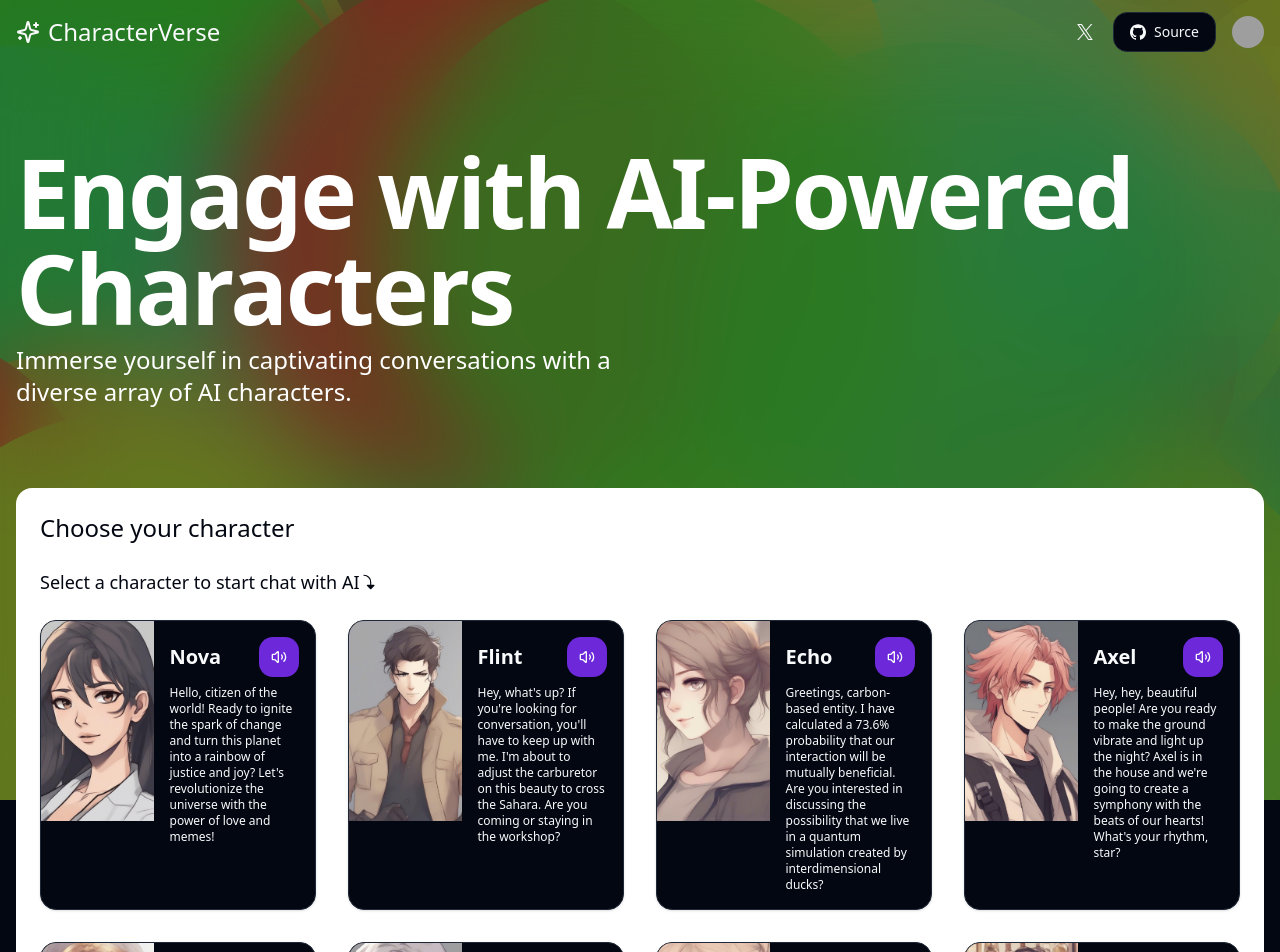
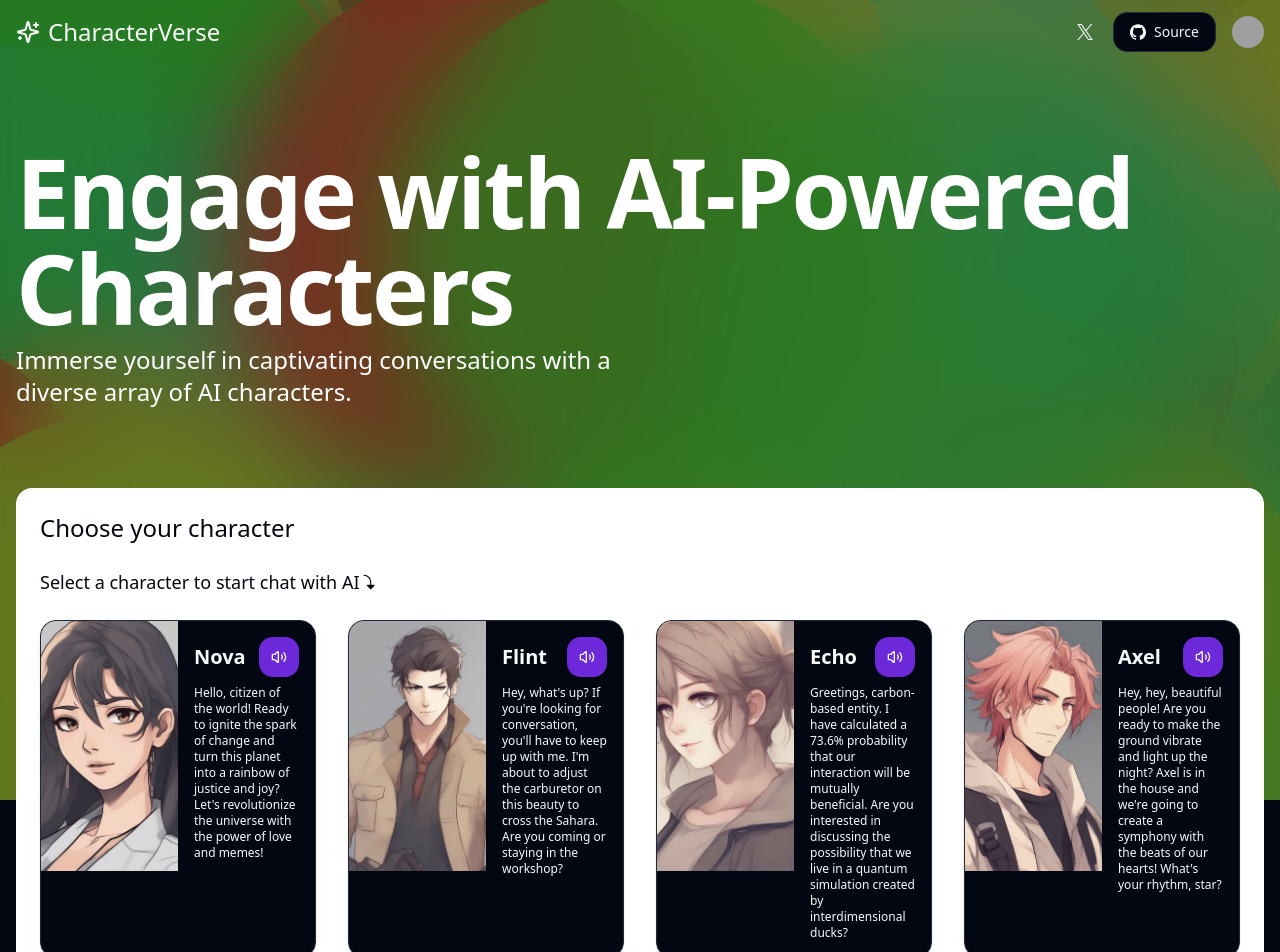
Before and after one commit to roberthgnz/character-verse, a Next.js app: page / in a window 1280 px wide. Shown: the top 952 px of the page. Built offline with nearby package versions, Linux system fonts and the light colour scheme; no server answers; grey boxes are pictures that could not be loaded.

Commit message:
refactor: Update CharacterCard component to adjust image height

```diff
--- a/components/character-card.tsx
+++ b/components/character-card.tsx
@@ -14,7 +14,7 @@ export const CharacterCard = ({ character }: { character: Character }) => {
       <Image
         src={`/img/character/${character.name}.jpeg`}
         alt={character.name}
-        className="aspect-[9/16] max-h-[200px] w-full max-w-[50%] object-cover"
+        className="aspect-[9/16] max-h-[250px] w-full max-w-[50%] object-cover"
         width={300}
         height={200}
       />
```
